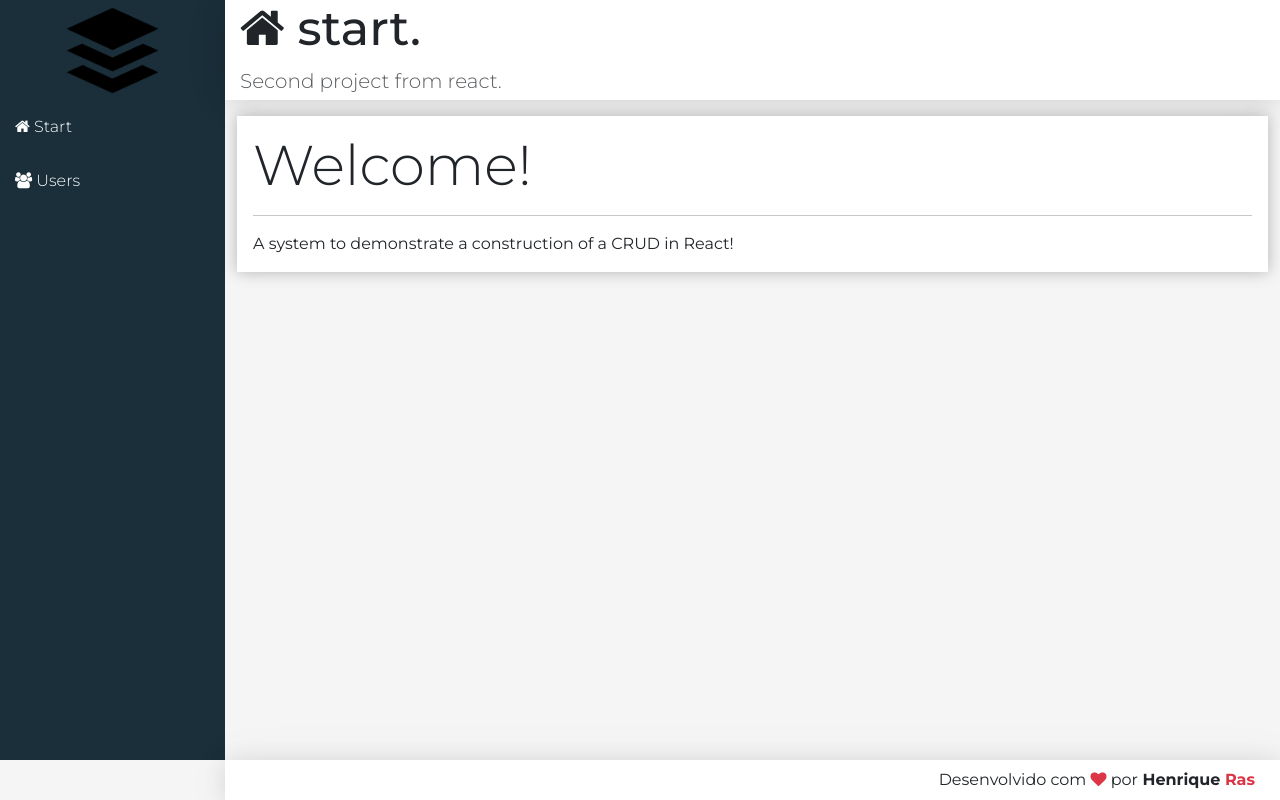
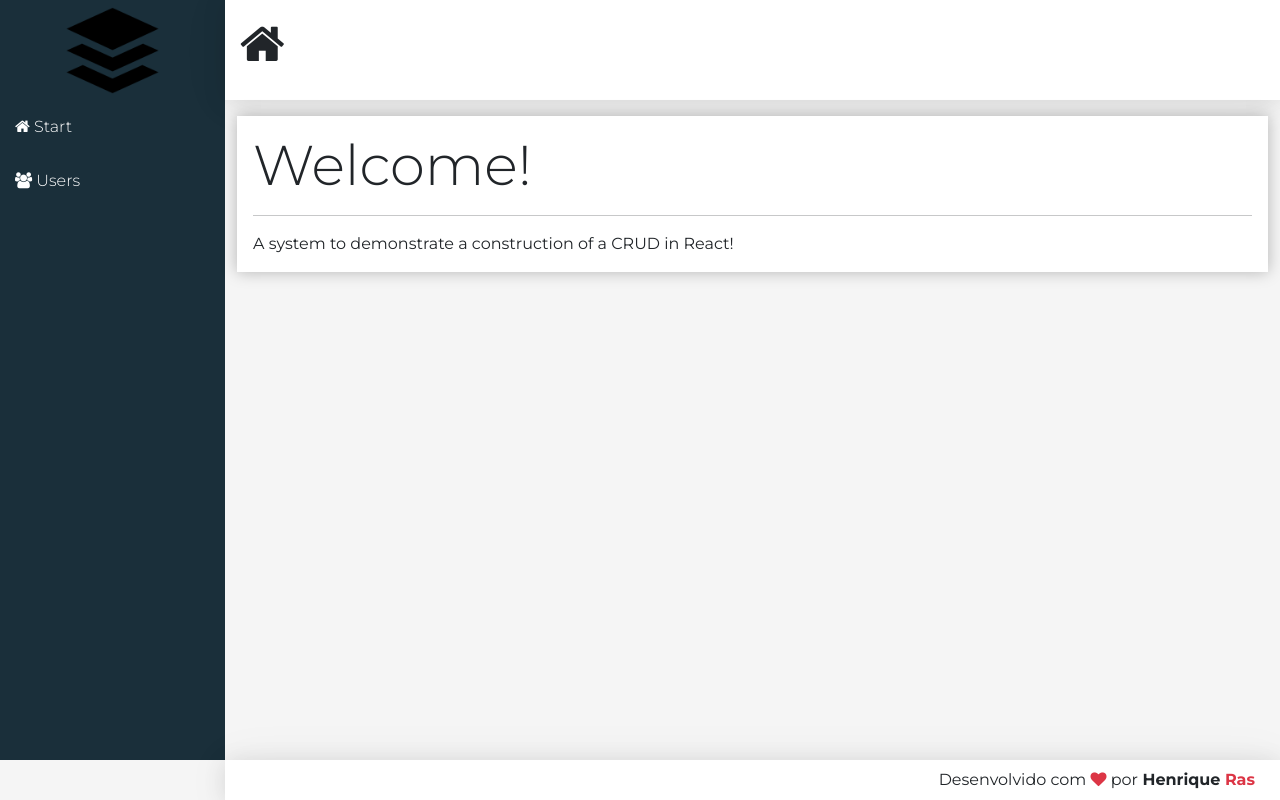
Before and after one commit to HenriqueRas1/crud-react, a React (Create React App) app in the folder frontend/: page / in a window 1280 px wide. Built offline with nearby package versions, Linux system fonts and the light colour scheme.

Commit message:
fix: header

```diff
--- a/frontend/src/components/template/Header.jsx
+++ b/frontend/src/components/template/Header.jsx
@@ -4,8 +4,28 @@
 
 export default props =>
     <header className="header d-none d-sm-flex flex-column">
+        <h1 className="mt-3">
+            <i className={`fa fa-${props.icon}`}></i> {props.title}
+        </h1>
+        <p className="lead text-muted">{props.subtitle}</p>
+    </header>
+
+
+
+
+
+
+
+
+
+
+
+
+
+/*export default props =>
+    <header className="header d-none d-sm-flex flex-column">
         <h1 classname="mt-3">
             <i className={`fa fa-${props.icon}`}></i> {props.tittle}
         </h1>
         <p className="lead text-muted">{props.subtittle}</p>
-        </header>
+        </header> */
```
